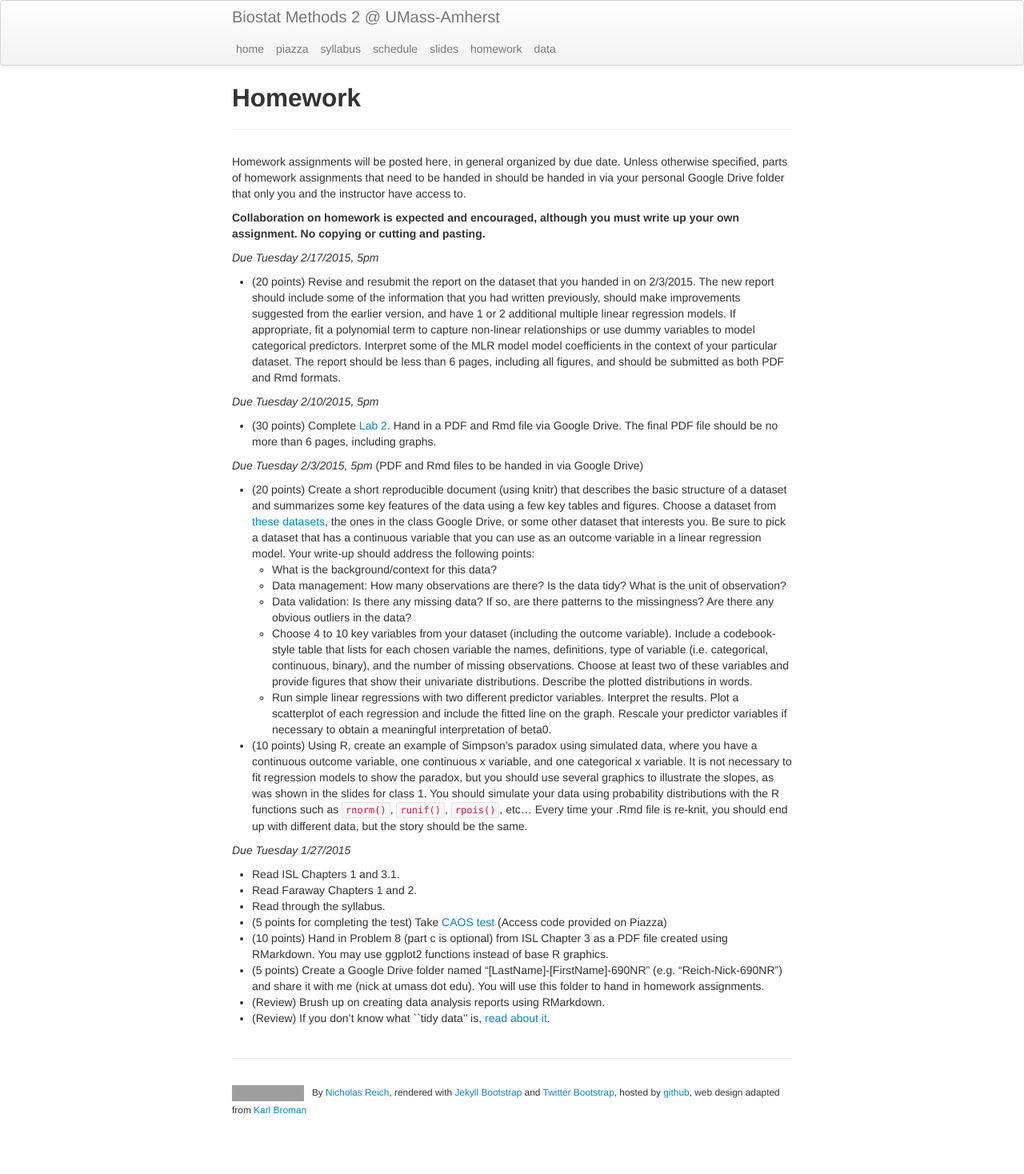
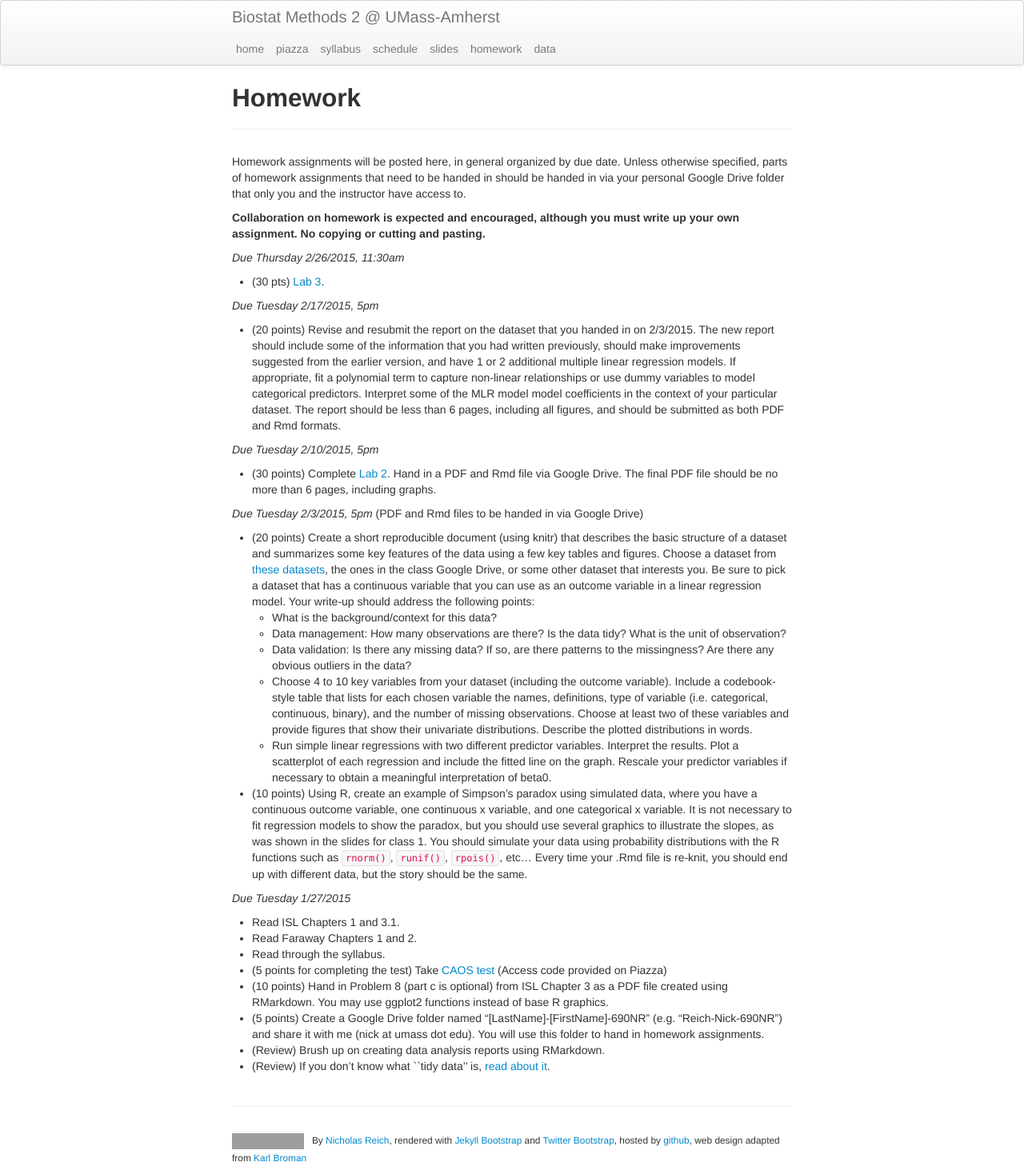
Before and after one commit to nickreich/stat-modeling-2015, a Jekyll site: the page built from pages/homework.md, in a window 1280 px wide. Shown: the whole page at 80% size. Built offline with Jekyll 4.4.1, drawn with Linux system fonts in a browser that asks for light colours; before the commit the page ends 1408 px from its top, so only the background shows below that; grey boxes are pictures that could not be loaded.

Commit message:
update HW link.

```diff
--- a/pages/homework.md
+++ b/pages/homework.md
@@ -7,6 +7,9 @@ tagline:
 Homework assignments will be posted here, in general organized by due date. Unless otherwise specified, parts of homework assignments that need to be handed in should be handed in via your personal Google Drive folder that only you and the instructor have access to.
 
 **Collaboration on homework is expected and encouraged, although you must write up your own assignment. No copying or cutting and pasting.**
+
+_Due Thursday 2/26/2015, 11:30am_
+* (30 pts) [Lab 3](../assets/labs/lab3-mlr-inference.pdf).
 
 _Due Tuesday 2/17/2015, 5pm_
 
```
